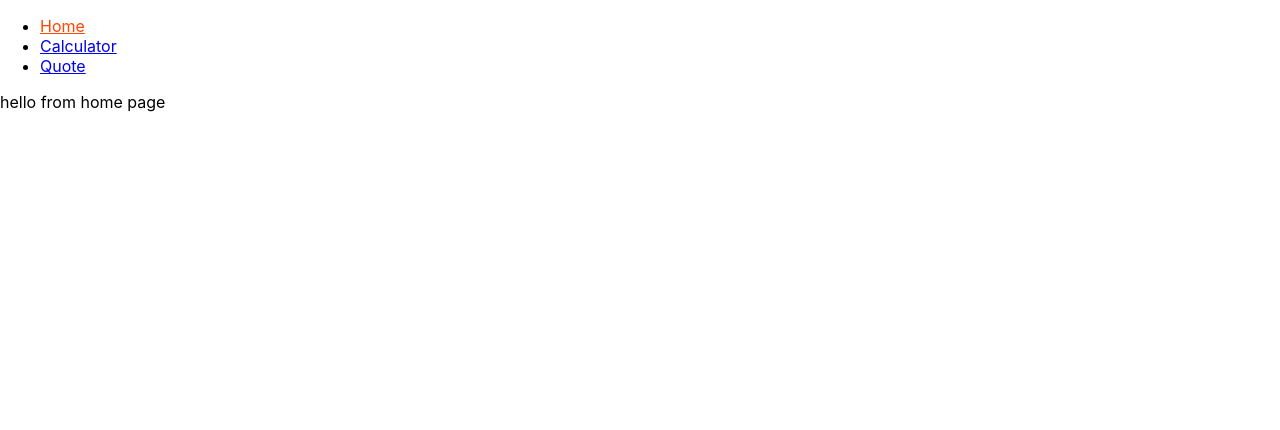
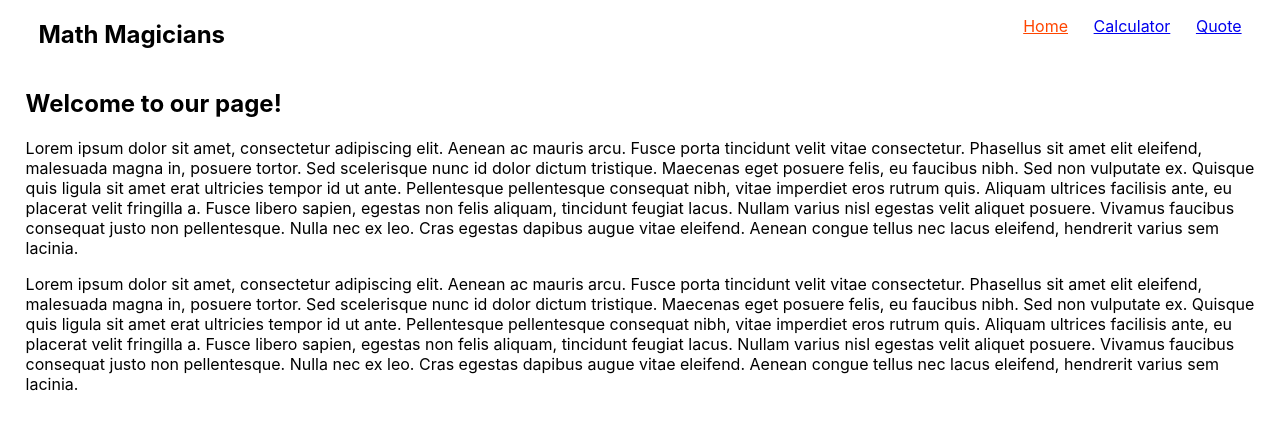
Before and after one commit to aliabbani/math-magicians, a React (Create React App) app: page / in a window 1280 px wide. Shown: the top 430 px of the page. Built offline with nearby package versions, Linux system fonts and the light colour scheme.

Commit message:
Add styling to the app

```diff
--- a/src/App.css
+++ b/src/App.css
@@ -37,3 +37,23 @@
   color: orangered;
   text-decoration: underline;
 }
+
+.navBar {
+  display: flex;
+  justify-content: space-between;
+  padding: 0 3vw;
+}
+
+.navBar-ul {
+  display: flex;
+  gap: 2vw;
+}
+
+.navBar-li {
+  list-style-type: none;
+}
+
+.home-container,
+.quote-container {
+  padding: 0 2vw;
+}
--- a/src/App.js
+++ b/src/App.js
@@ -16,17 +16,17 @@ class App extends React.Component {
   render() {
     return (
       <>
-        <Navbar />
+        <Navbar className="fixed-nav" />
         <Switch>
           <Route exact path="/calculator">
             <div className="container">
               <Calculator />
             </div>
           </Route>
-          <Route path="/">
+          <Route exact path="/">
             <Home />
           </Route>
-          <Route path="/quote">
+          <Route exact path="/quote">
             <Quote />
           </Route>
           <Route path="*">
--- a/src/components/Navbar.js
+++ b/src/components/Navbar.js
@@ -22,9 +22,10 @@ const Navbar = () => {
 
   return (
     <nav className="navBar">
-      <ul>
+      <h1 className="fixed-h1">Math Magicians</h1>
+      <ul className="navBar-ul">
         {links.map((link) => (
-          <li key={link.id}>
+          <li key={link.id} className="navBar-li">
             <NavLink to={link.path} activeClassName="active-link" exact>
               {link.text}
             </NavLink>
--- a/src/pages/Home(About).js
+++ b/src/pages/Home(About).js
@@ -1,4 +1,11 @@
+/* eslint-disable max-len */
 import React from 'react';
 
-const Home = () => <div>hello from home page</div>;
+const Home = () => (
+  <div className="home-container">
+    <h2 className="home-h2">Welcome to our page!</h2>
+    <p className="home-p">Lorem ipsum dolor sit amet, consectetur adipiscing elit. Aenean ac mauris arcu. Fusce porta tincidunt velit vitae consectetur. Phasellus sit amet elit eleifend, malesuada magna in, posuere tortor. Sed scelerisque nunc id dolor dictum tristique. Maecenas eget posuere felis, eu faucibus nibh. Sed non vulputate ex. Quisque quis ligula sit amet erat ultricies tempor id ut ante. Pellentesque pellentesque consequat nibh, vitae imperdiet eros rutrum quis. Aliquam ultrices facilisis ante, eu placerat velit fringilla a. Fusce libero sapien, egestas non felis aliquam, tincidunt feugiat lacus. Nullam varius nisl egestas velit aliquet posuere. Vivamus faucibus consequat justo non pellentesque. Nulla nec ex leo. Cras egestas dapibus augue vitae eleifend. Aenean congue tellus nec lacus eleifend, hendrerit varius sem lacinia.</p>
+    <p className="home-p">Lorem ipsum dolor sit amet, consectetur adipiscing elit. Aenean ac mauris arcu. Fusce porta tincidunt velit vitae consectetur. Phasellus sit amet elit eleifend, malesuada magna in, posuere tortor. Sed scelerisque nunc id dolor dictum tristique. Maecenas eget posuere felis, eu faucibus nibh. Sed non vulputate ex. Quisque quis ligula sit amet erat ultricies tempor id ut ante. Pellentesque pellentesque consequat nibh, vitae imperdiet eros rutrum quis. Aliquam ultrices facilisis ante, eu placerat velit fringilla a. Fusce libero sapien, egestas non felis aliquam, tincidunt feugiat lacus. Nullam varius nisl egestas velit aliquet posuere. Vivamus faucibus consequat justo non pellentesque. Nulla nec ex leo. Cras egestas dapibus augue vitae eleifend. Aenean congue tellus nec lacus eleifend, hendrerit varius sem lacinia.</p>
+  </div>
+);
 export default Home;
--- a/src/pages/Quote.js
+++ b/src/pages/Quote.js
@@ -1,4 +1,9 @@
+/* eslint-disable max-len */
 import React from 'react';
 
-const Quote = () => <div>hello from quote page</div>;
+const Quote = () => (
+  <div className="quote-container">
+    <p>Mathematics is not about numbers equations computations and algorithms it is about understanding - William Paul Thurston</p>
+  </div>
+);
 export default Quote;
```
Also changed, not shown: src/components/Calculator.js (+0 -21 lines).
